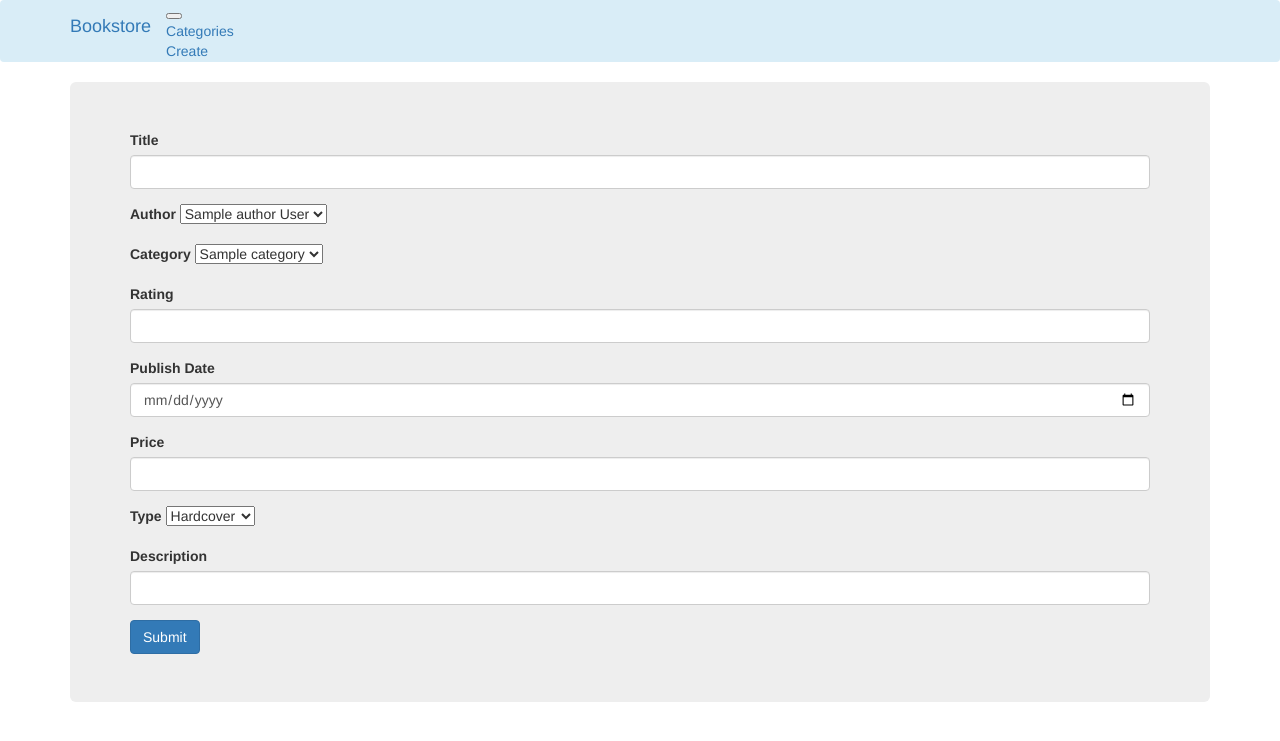
After one commit to damianpud/flask_task, a Flask app: page /create/book in a window 1280 px wide. The commit adds this page. Shown: the top 741 px of the page. Run offline with Flask 2, Linux system fonts and the light colour scheme; tables that the repository leaves empty hold one stand-in row (values such as "Sample post"); some libraries are stand-ins or nearby versions.

Commit message:
book create view

```diff
--- a/bookstore/forms.py
+++ b/bookstore/forms.py
@@ -3,7 +3,7 @@ from datetime import date
 from flask_wtf import FlaskForm
 from flask_wtf.form import _Auto
 from wtforms import (
-    DateField, IntegerField, SelectField, StringField, ValidationError, SubmitField
+    DateField, IntegerField, SelectField, StringField, ValidationError, SubmitField, TextAreaField
 )
 from wtforms.validators import DataRequired, Length, NumberRange
 
@@ -14,3 +14,20 @@ class AuthorForm(FlaskForm):
 
     name = StringField()
     surname = StringField()
+
+
+class BookForm(FlaskForm):
+
+    def __init__(self, formdata=_Auto, **kwargs):
+        super().__init__(formdata=formdata, **kwargs)
+        self.author.choices = Author.query.with_entities(Author.id, (Author.name + ' ' + Author.surname)).all()
+        self.category.choices = Category.query.with_entities(Category.id, Category.name)
+
+    title = StringField(validators=[DataRequired(), Length(max=128)])
+    author = SelectField(validators=[DataRequired()])
+    category = SelectField(validators=[DataRequired()])
+    rating = IntegerField(validators=[NumberRange(min=1, max=10)])
+    publish_date = DateField(validators=[DataRequired()])
+    price = IntegerField(validators=[DataRequired()])
+    type = SelectField(choices=['Hardcover', 'Paperback'], validators=[DataRequired()])
+    description = TextAreaField()
--- a/bookstore/models.py
+++ b/bookstore/models.py
@@ -2,6 +2,7 @@ from datetime import datetime
 
 from sqlalchemy.orm import relationship, sessionmaker
 from sqlalchemy import create_engine
+from sqlalchemy.sql.functions import concat
 
 from flask_sqlalchemy import SQLAlchemy
 
--- a/bookstore/views.py
+++ b/bookstore/views.py
@@ -28,3 +28,23 @@ def author_create():
     models.db.session.add(author)
     models.db.session.commit()
     return redirect(url_for('main.books'))
+
+
+@main_blueprint.route('/create/book', methods=['GET', 'POST'])
+def book_create():
+    form = forms.BookForm()
+    if not form.validate_on_submit():
+        return render_template('book_form.html', form=form)
+    book = models.Book(
+        title=form.title.data,
+        author_id=form.author.data,
+        category_id=form.category.data,
+        rating=form.rating.data,
+        publish_date=form.publish_date.data,
+        price=form.price.data,
+        type=form.type.data,
+        description=form.description.data
+    )
+    models.db.session.add(book)
+    models.db.session.commit()
+    return redirect(url_for('main.books'))
--- a/templates/author_form.html
+++ b/templates/author_form.html
@@ -29,6 +29,7 @@
     </div>
 
     <input type="submit" class="btn btn-primary" name="Add">
+
   </form>
 
 {% endblock %}
--- a/templates/base.html
+++ b/templates/base.html
@@ -3,7 +3,7 @@
 {% block title %}{% endblock %}
 
 {% block navbar %}
-  <nav class="navbar navbar-expand-lg navbar-dark bg-dark">
+  <nav class="navbar navbar-expand-lg navbar-dark bg-info">
     <div class="container fixed">
       <a class="navbar-brand" href="/">Bookstore</a>
       <button class="navbar-toggler" type="button" data-toggle="collapse" data-target="#navbarNavAltMarkup">
@@ -20,6 +20,7 @@
               </a>
               <div class="dropdown-menu">
                 <a class="dropdown-item" href="{{ url_for('main.author_create') }}">Add Author</a>
+                <a class="dropdown-item" href="{{ url_for('main.book_create') }}">Add Book</a>
               </div>
           </div>
         </div>
--- /dev/null
+++ b/templates/book_form.html
@@ -0,0 +1,99 @@
+{% extends "base.html" %}
+
+{% block content_main %}
+
+  <form method="POST">
+
+    {{ form.csrf_token }}
+
+      <div class="form-group">
+        {{ form.title.label }}
+        <input
+        class="form-control{% if form.title.errors %} is-invalid{% endif %}"
+        name="title" id="title" value="{{ form.title.data or '' }}"
+        >
+      </div>
+
+      <div class="form-group">
+        {{ form.author.label }}
+        <select
+        class="custom-select{% if form.author.errors %} is-invalid{% endif %}"
+        name="author" id="author"
+        >
+          {% for choice_id, choice_concat_1 in form.author.choices %}
+            <option
+              value="{{ choice_id }}"
+              {% if form.author.data | int == choice_id %}selected{% endif %}
+            >{{ choice_concat_1 }}</option>
+          {% endfor %}
+        </select>
+        {% for error in form.author.errors %}
+          <div class="invalid-feedback">{{ error }}</div>
+        {% endfor %}
+      </div>
+
+      <div class="form-group">
+        {{ form.category.label }}
+        <select
+        class="custom-select{% if form.category.errors %} is-invalid{% endif %}"
+        name="category" id="category"
+        >
+        {% for choice_id, choice_name in form.category.choices %}
+          <option
+            value="{{ choice_id }}"
+            {% if form.category.data | int == choice_id %}selected{% endif %}
+          >{{ choice_name }}</option>
+        {% endfor %}
+      </select>
+      </div>
+
+      <div class="form-group">
+        {{ form.rating.label }}
+        <input
+        class="form-control{% if form.rating.errors %} is-invalid{% endif %}"
+        name="rating" id="rating" type="number" value="{{ form.rating.data or '' }}"
+        >
+      </div>
+
+      <div class="form-group">
+        {{ form.publish_date.label }}
+        <input
+        class="form-control{% if form.publish_date.errors %} is-invalid{% endif %}"
+        name="publish_date" id="publish_date" type="date" value="{{ form.publish_date.data or '' }}"
+        >
+      </div>
+
+      <div class="form-group">
+        {{ form.price.label }}
+        <input
+        class="form-control{% if form.price.errors %} is-invalid{% endif %}"
+        name="price" id="price" value="{{ form.price.data or '' }}"
+        >
+      </div>
+
+      <div class="form-group">
+        {{ form.type.label }}
+        <select
+        class="custom-select{% if form.type.errors %} is-invalid{% endif %}"
+        name="type" id="type">
+          {% for choice in form.type.choices %}
+            <option
+            value="{{ choice }}"
+            >{{ choice }}</option>
+          {% endfor %}
+        </select>
+      </div>
+
+      <div class="form-group">
+        {{ form.description.label }}
+        <input
+        class="form-control{% if form.description.errors %} is-invalid{% endif %}"
+        name="description" id="description" value="{{ form.description.data or '' }}"
+        >
+      </div>
+
+    <input type="submit" class="btn btn-primary" name="Add">
+
+  </form>
+
+{% endblock %}
```
